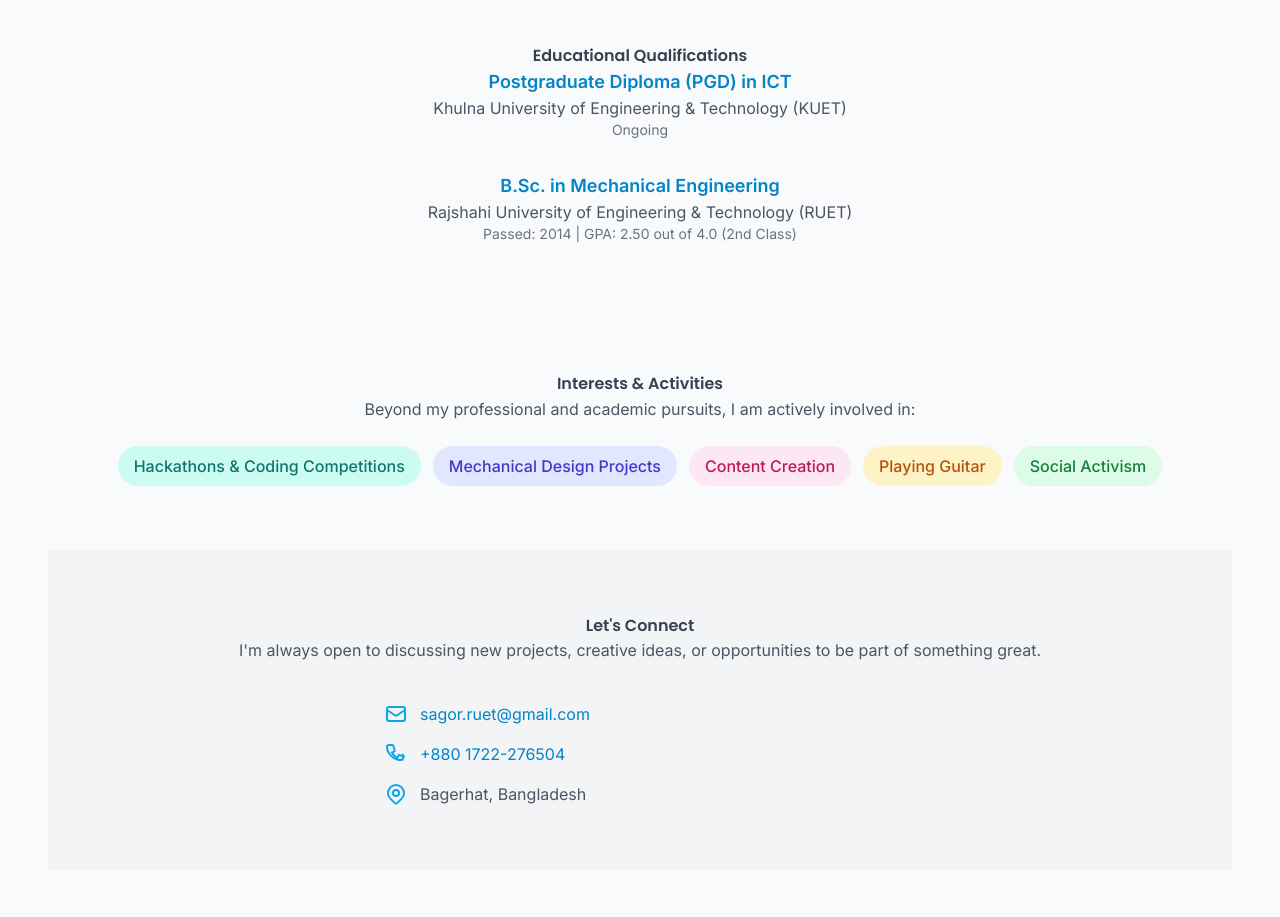
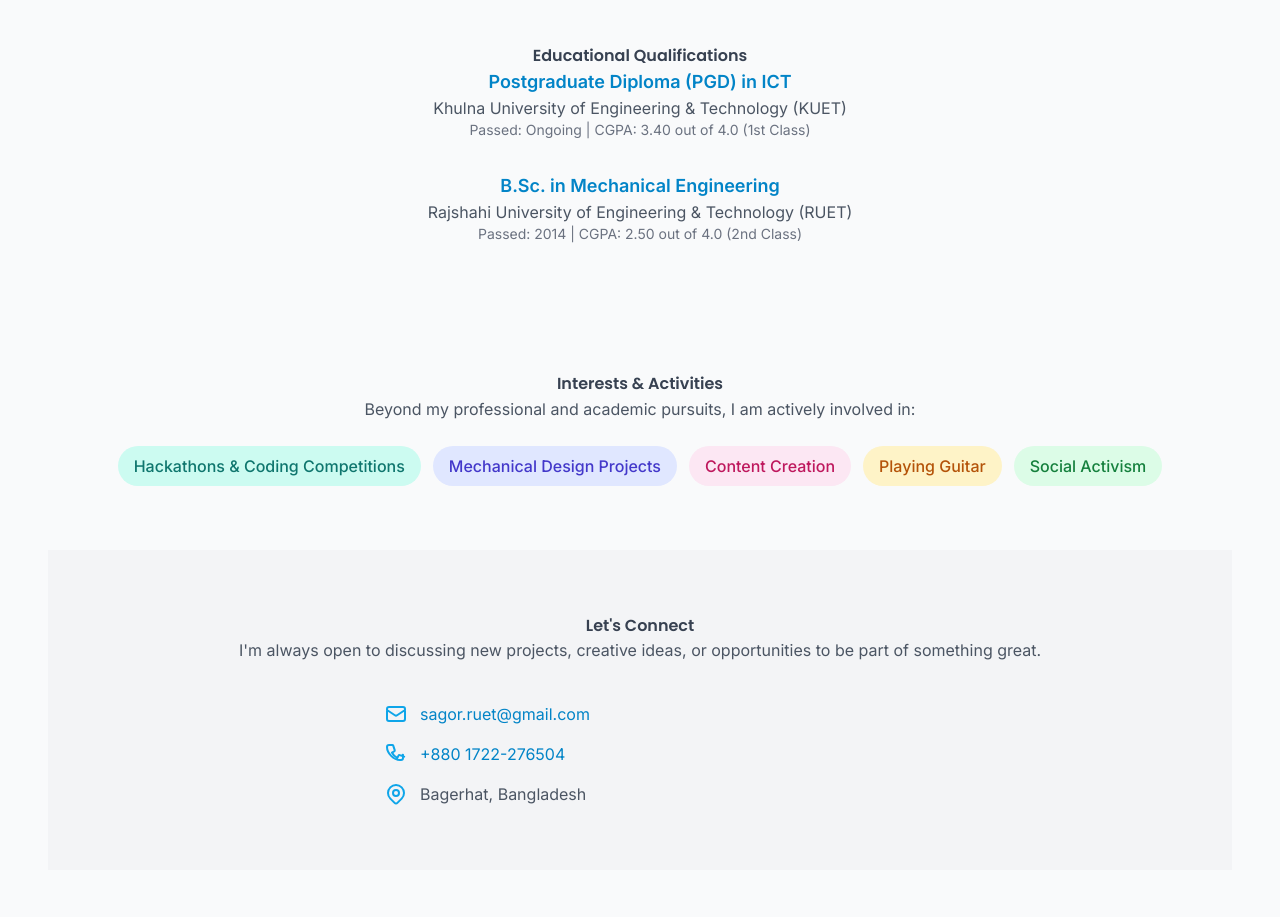
Before and after one commit to skm08/skm08.github.io, a plain HTML site: page index.html in a window 1280 px wide. Shown: the part 2700-3617 px from the top of the page. Drawn offline with nearby package versions, Linux system fonts and the light colour scheme.

Commit message:
Update CGPA in index.html

```diff
--- a/index.html
+++ b/index.html
@@ -260,13 +260,13 @@
                 <div class="card text-center">
                     <h3 class="text-lg font-semibold text-sky-600">Postgraduate Diploma (PGD) in ICT</h3>
                     <p class="text-gray-600">Khulna University of Engineering & Technology (KUET)</p>
-                    <p class="text-sm text-gray-500">Ongoing</p>
+                    <p class="text-sm text-gray-500">Passed: Ongoing | CGPA: 3.40 out of 4.0 (1st Class)</p>
                 </div>
                 <!-- Education Item 2 -->
                 <div class="card text-center">
                     <h3 class="text-lg font-semibold text-sky-600">B.Sc. in Mechanical Engineering</h3>
                     <p class="text-gray-600">Rajshahi University of Engineering & Technology (RUET)</p>
-                    <p class="text-sm text-gray-500">Passed: 2014 | GPA: 2.50 out of 4.0 (2nd Class)</p>
+                    <p class="text-sm text-gray-500">Passed: 2014 | CGPA: 2.50 out of 4.0 (2nd Class)</p>
                 </div>
             </div>
         </section>
```
